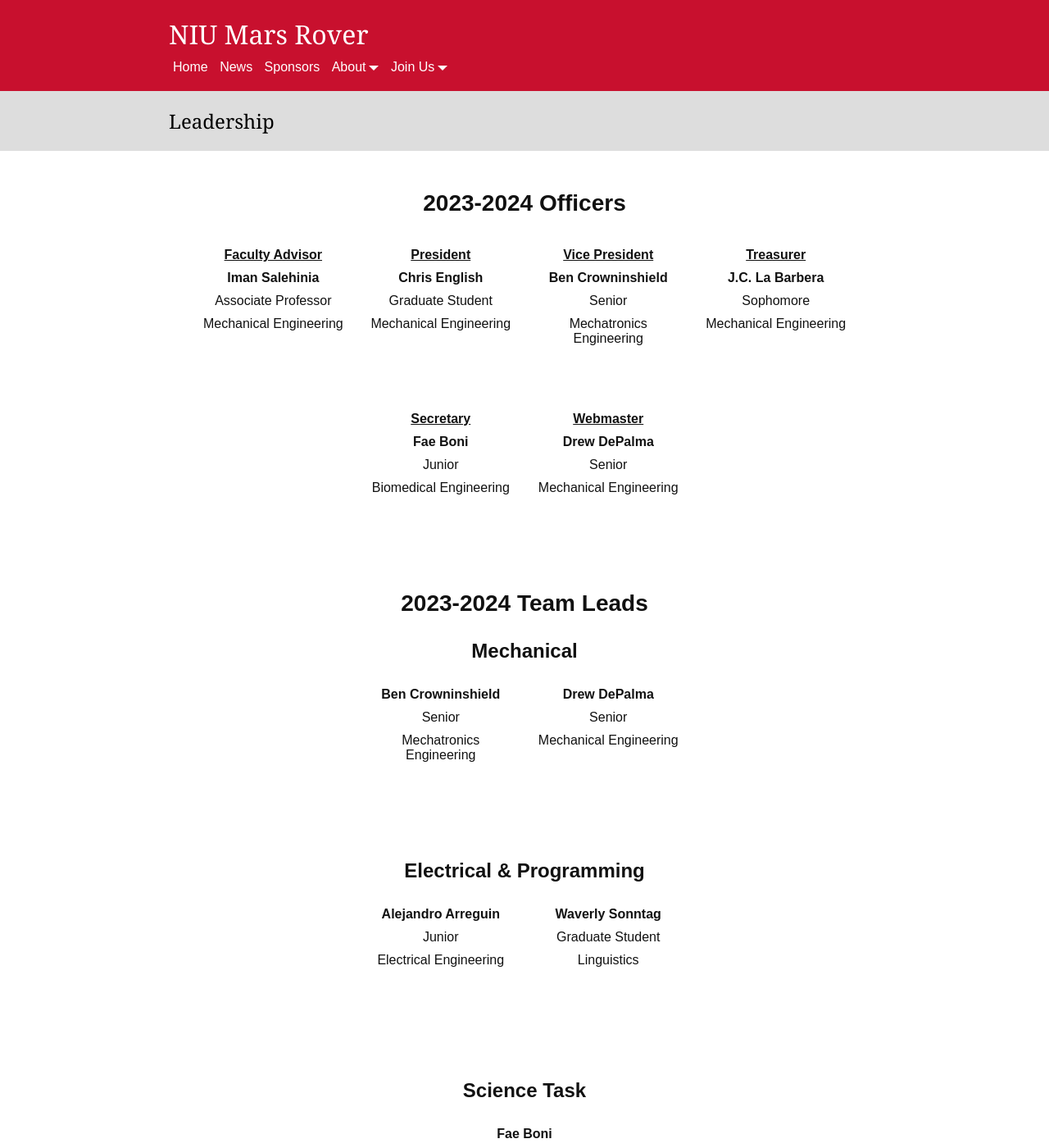
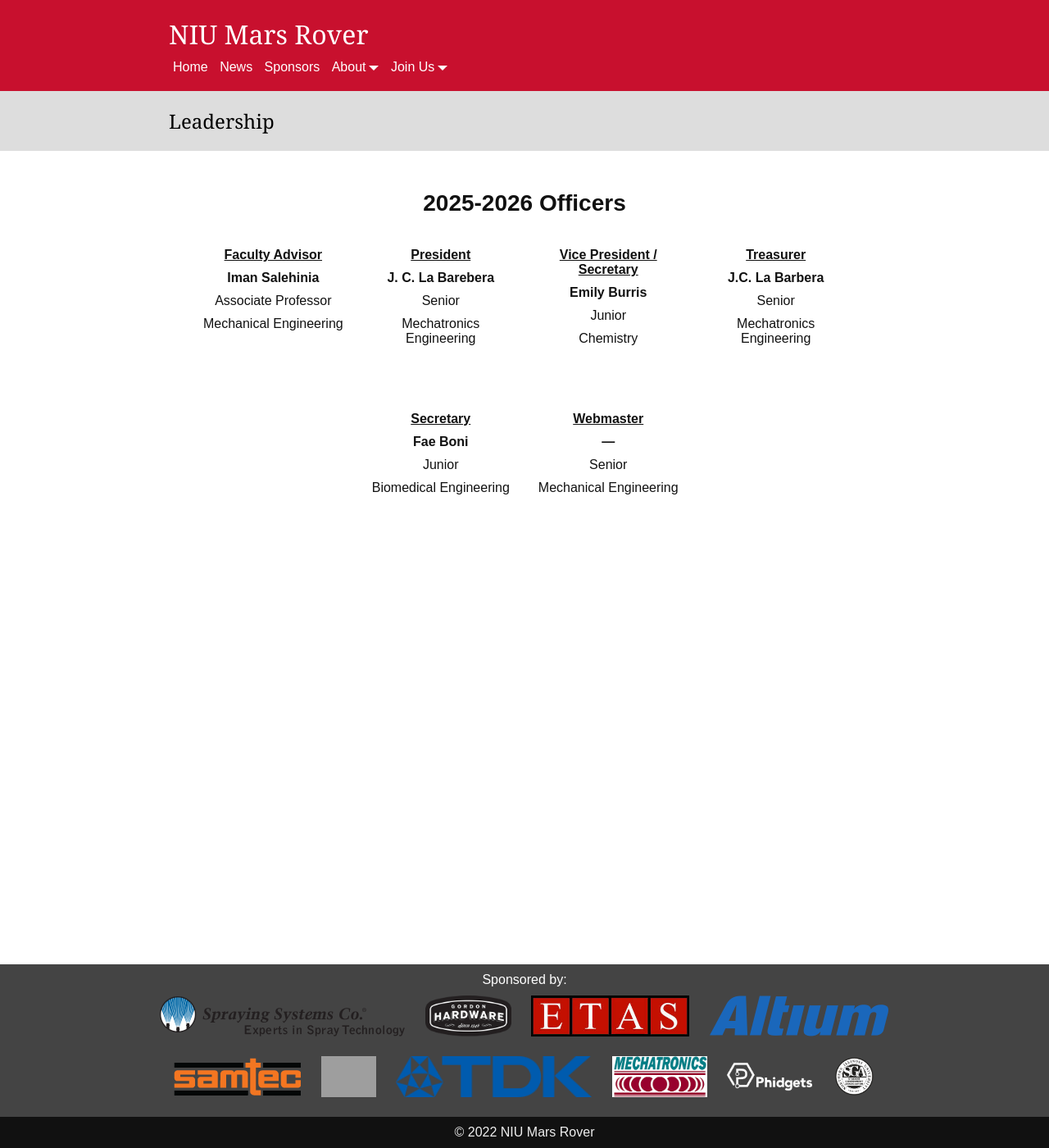
Before and after one commit to NIURoverTeam/niurover-website, a Jekyll site: the page built from _about/leadership.md, in a window 1280 px wide and 1400 px high. Shown: the whole window at 82% size. Built offline with Jekyll 4.4.1, drawn with Linux system fonts in a browser that asks for light colours; some of the changed text lies outside the part shown; grey boxes are pictures that could not be loaded.

Commit message:
Update leadership.md
Updated for Summer 2025

```diff
--- a/_about/leadership.md
+++ b/_about/leadership.md
@@ -4,55 +4,28 @@
 permalink: /about/leadership/
 liprofile: true
 ---
-# 2023-2024 Officers
+# 2025-2026 Officers
 * **<u>Faculty Advisor</u>**
   * **Iman Salehinia**
   * Associate Professor
   * Mechanical Engineering
 * **<u>President</u>**
-  * **Chris English**
-  * Graduate Student
-  * Mechanical Engineering
-* **<u>Vice President</u>**
-  * **Ben Crowninshield**
+  * **J. C. La Barebera**
   * Senior
   * Mechatronics Engineering
+* **<u>Vice President / Secretary </u>**
+  * **Emily Burris**
+  * Junior
+  * Chemistry
 * **<u>Treasurer</u>**
   * **J.C. La Barbera**
-  * Sophomore
-  * Mechanical Engineering
+  * Senior
+  * Mechatronics Engineering
 * **<u>Secretary</u>**
   * **Fae Boni**
   * Junior
   * Biomedical Engineering
 * **<u>Webmaster</u>**
-  * **Drew DePalma**
+  * **---**
   * Senior
   * Mechanical Engineering
-
-# 2023-2024 Team Leads
-## Mechanical
-* **Ben Crowninshield**
-  * Senior
-  * Mechatronics Engineering
-* **Drew DePalma**
-  * Senior
-  * Mechanical Engineering
-
-## Electrical & Programming
-* **Alejandro Arreguin**
-  * Junior
-  * Electrical Engineering
-* **Waverly Sonntag**
-  * Graduate Student
-  * Linguistics
-
-## Science Task
-* **Fae Boni**
-  * Junior
-  * Biomedical Engineering
-
-## Outreach
-* **J.C. La Barbera**
-  * Sophomore
-  * Mechanical Engineering
```
